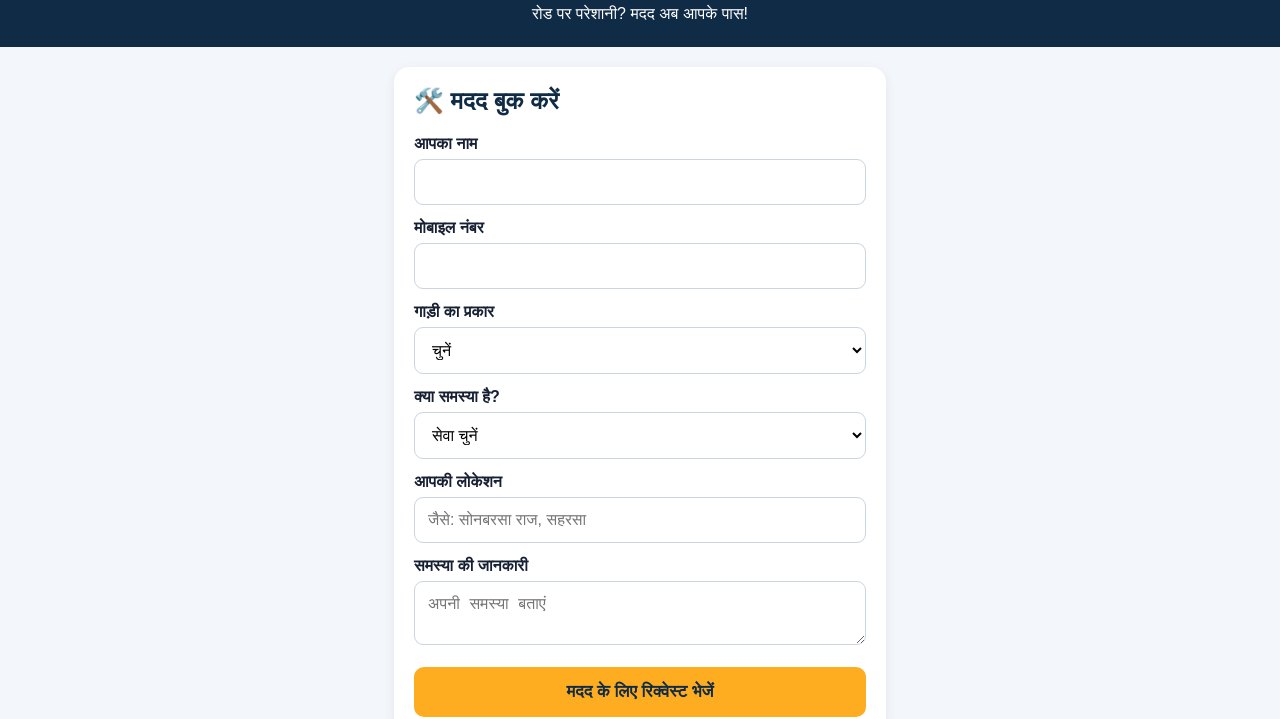
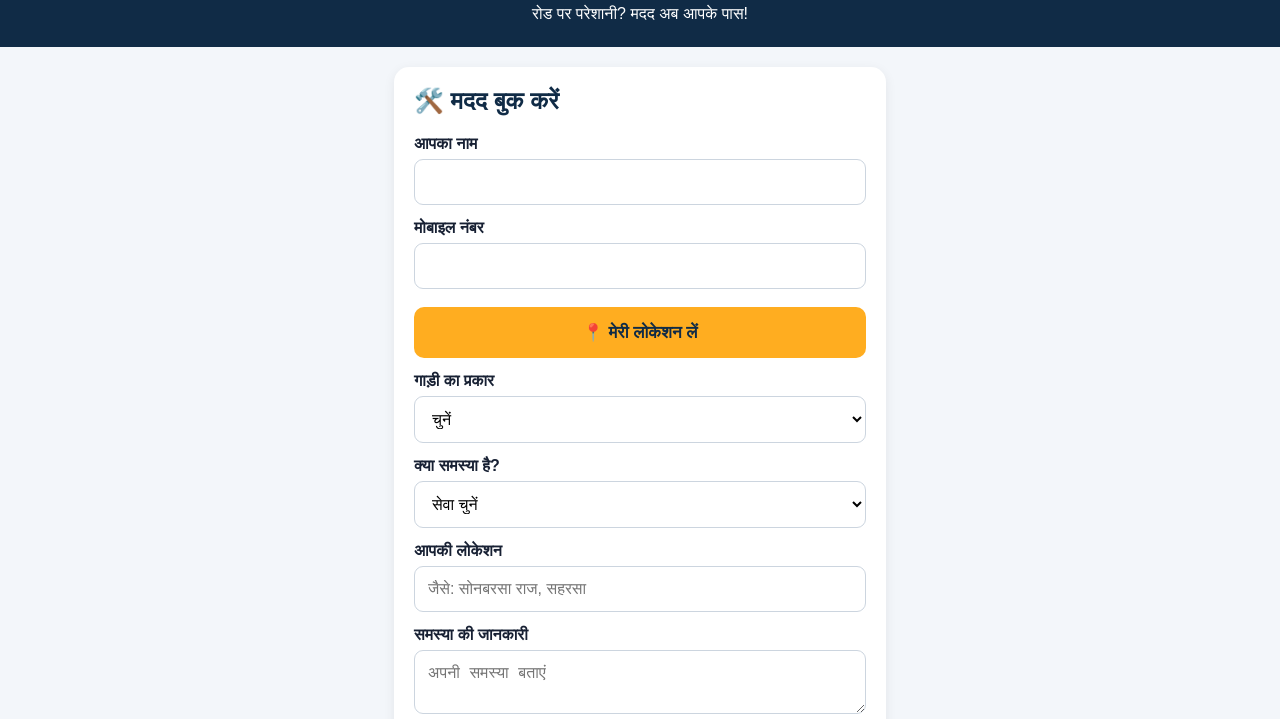
Before and after one commit to nooraman956086-collab/Raahifix-, a plain HTML site: page index.html in a window 1280 px wide. Shown: the part 88-807 px from the top of the page. Drawn offline with Linux system fonts and the light colour scheme.

Commit message:
Update index.html

```diff
--- a/index.html
+++ b/index.html
@@ -40,7 +40,12 @@ footer{text-align:center;padding:22px;color:#657080}
 
 <label>मोबाइल नंबर</label>
 <input id="phone" type="tel" pattern="[0-9]{10}" maxlength="10" required>
+<button type="button" onclick="getLocation('customer')">
+📍 मेरी लोकेशन लें
+</button>
 
+<input type="hidden" id="customerLatitude">
+<input type="hidden" id="customerLongitude">
 <label>गाड़ी का प्रकार</label>
 <select id="vehicle" required>
 <option value="">चुनें</option>
@@ -189,6 +194,27 @@ result.textContent = "समस्या: " + error.message;
 }
 });
 </script>
+<script>
+function getLocation(type) {
+  if (navigator.geolocation) {
+    navigator.geolocation.getCurrentPosition(
+      function(position) {
+        document.getElementById(type + 'Latitude').value =
+          position.coords.latitude;
 
+        document.getElementById(type + 'Longitude').value =
+          position.coords.longitude;
+
+        alert("आपकी लोकेशन सफलतापूर्वक मिल गई!");
+      },
+      function(error) {
+        alert("लोकेशन नहीं मिली। GPS चालू करें और अनुमति दें।");
+      }
+    );
+  } else {
+    alert("आपका मोबाइल GPS सपोर्ट नहीं करता।");
+  }
+}
+</script>
 </body>
 </html>
```
